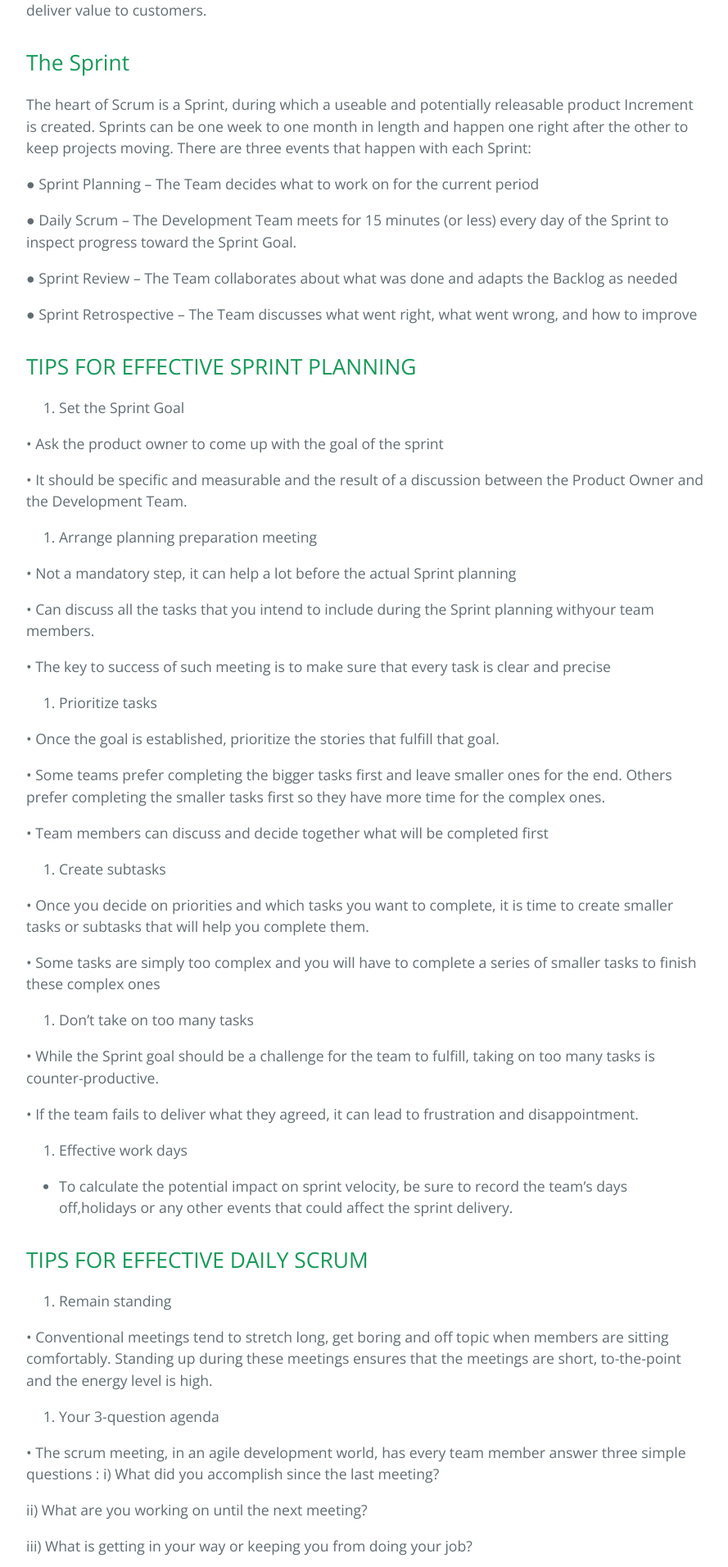
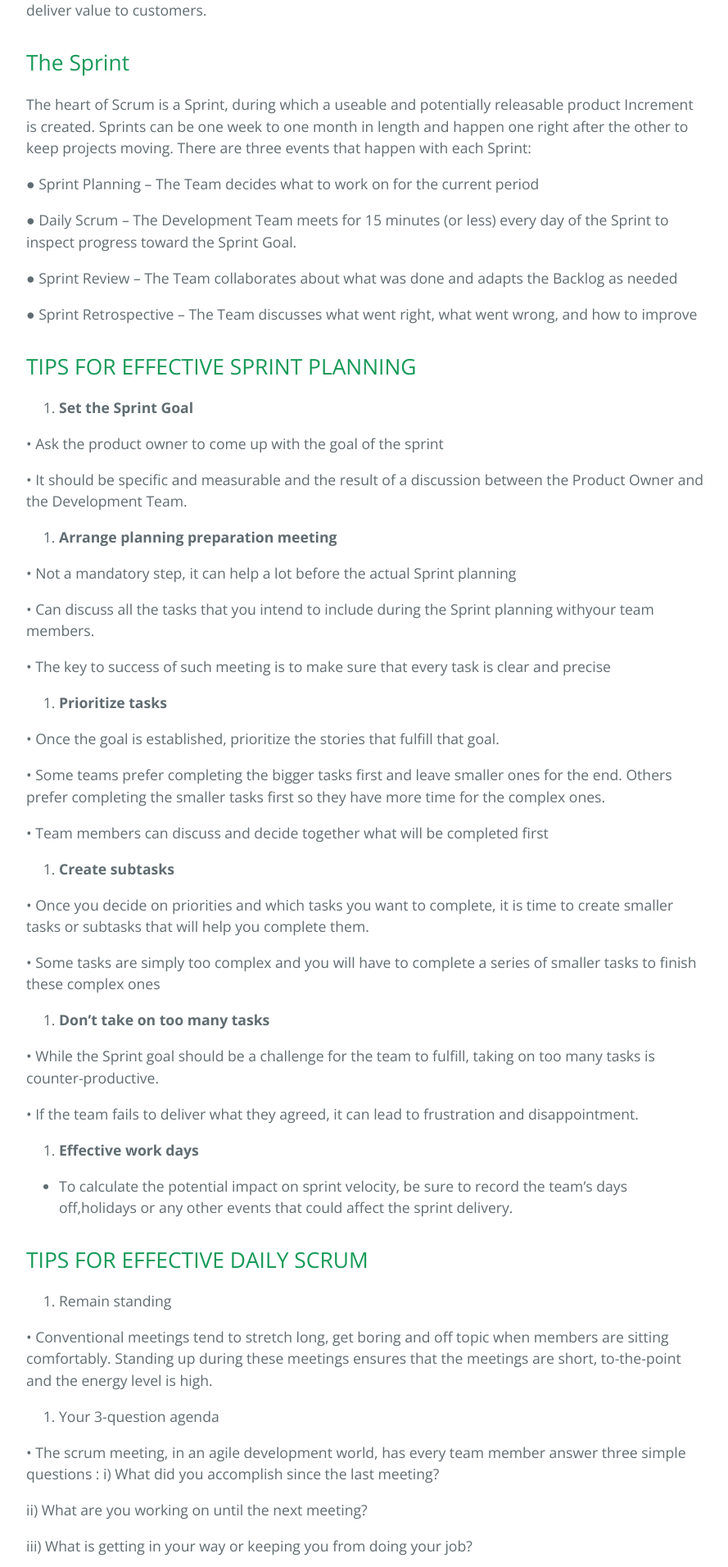
Before and after one commit to antleritsolutions/aviorsys.github.io, a Jekyll site: the page built from _posts/2018-11-16-Tips-for-Effective-Sprint.md, in a window 1280 px wide. Shown: the part 937-2849 px from the top of the page at 82% size, without its empty margins (192-1081 px from the left). Built offline with Jekyll 4.4.1, drawn with Linux system fonts in a browser that asks for light colours.

Commit message:
modified

```diff
--- a/_posts/2018-11-16-Tips-for-Effective-Sprint.md
+++ b/_posts/2018-11-16-Tips-for-Effective-Sprint.md
@@ -30,14 +30,14 @@ how to improve
 
 ## TIPS FOR EFFECTIVE SPRINT PLANNING
 
-1. Set the Sprint Goal
+1. **Set the Sprint Goal**
 
 • Ask the product owner to come up with the goal of the sprint
 
 • It should be specific and measurable and the result of a discussion between the
 Product Owner and the Development Team.
 
-2. Arrange planning preparation meeting
+2. **Arrange planning preparation meeting**
 
 • Not a mandatory step, it can help a lot before the actual Sprint planning
 
@@ -46,7 +46,7 @@ Product Owner and the Development Team.
 • The key to success of such meeting is to make sure that every task is clear and
 precise
 
-3. Prioritize tasks
+3. **Prioritize tasks**
 
 • Once the goal is established, prioritize the stories that fulfill that goal.
 
@@ -54,21 +54,21 @@ precise
 
 • Team members can discuss and decide together what will be completed first
 
-4. Create subtasks
+4. **Create subtasks**
 
 • Once you decide on priorities and which tasks you want to complete, it is time
 to create smaller tasks or subtasks that will help you complete them.
 
 • Some tasks are simply too complex and you will have to complete a series of smaller tasks to finish these complex ones
 
-5. Don’t take on too many tasks
+5. **Don’t take on too many tasks**
 
 • While the Sprint goal should be a challenge for the team to fulfill, taking on too many tasks is counter-productive.
 
 • If the team fails to deliver what they agreed, it can lead to frustration and
 disappointment.
 
-6. Effective work days
+6. **Effective work days**
 
 - To calculate the potential impact on sprint velocity, be sure to record the team’s days off,holidays or any other events that could affect the sprint delivery.
 
```
